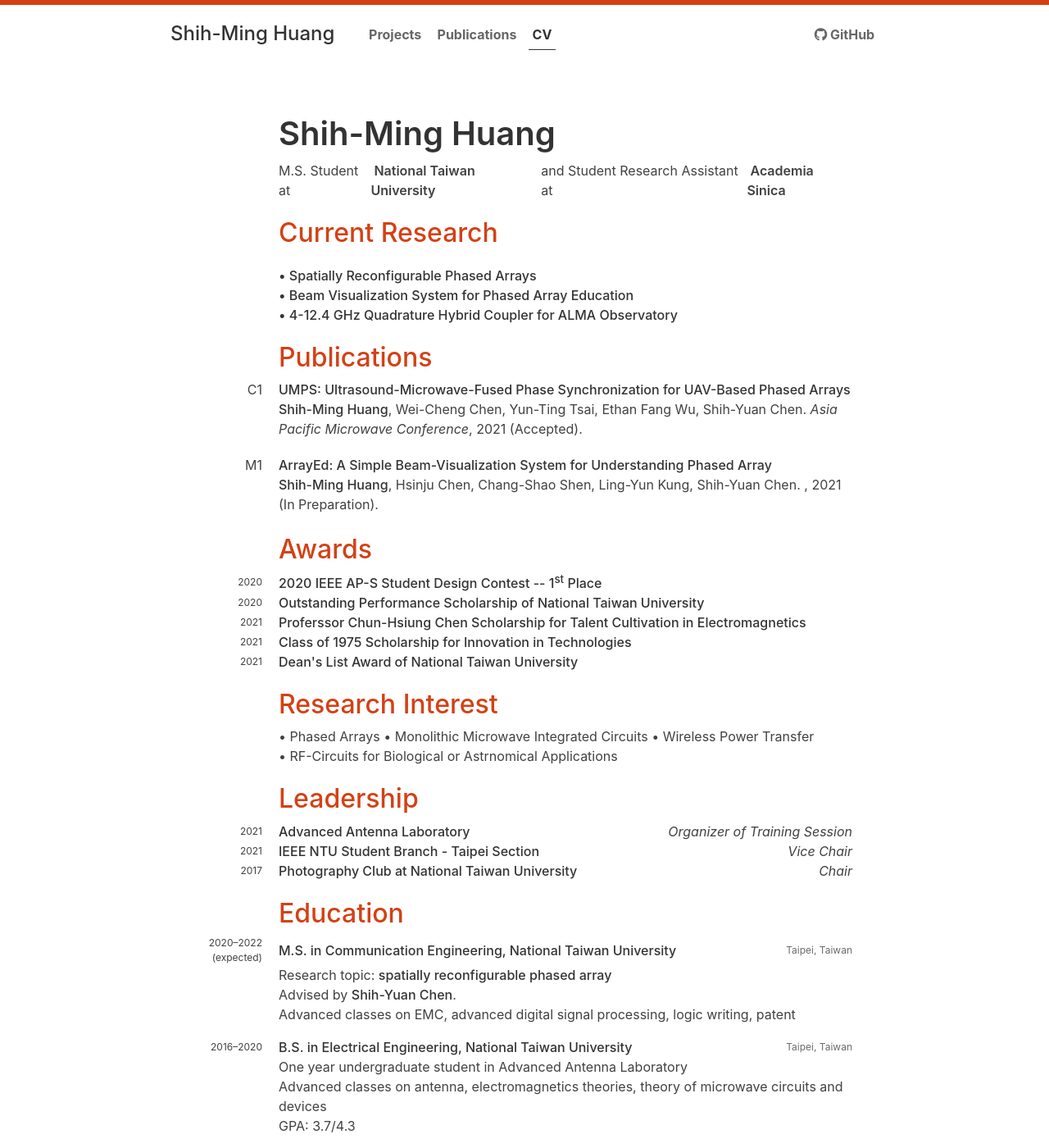
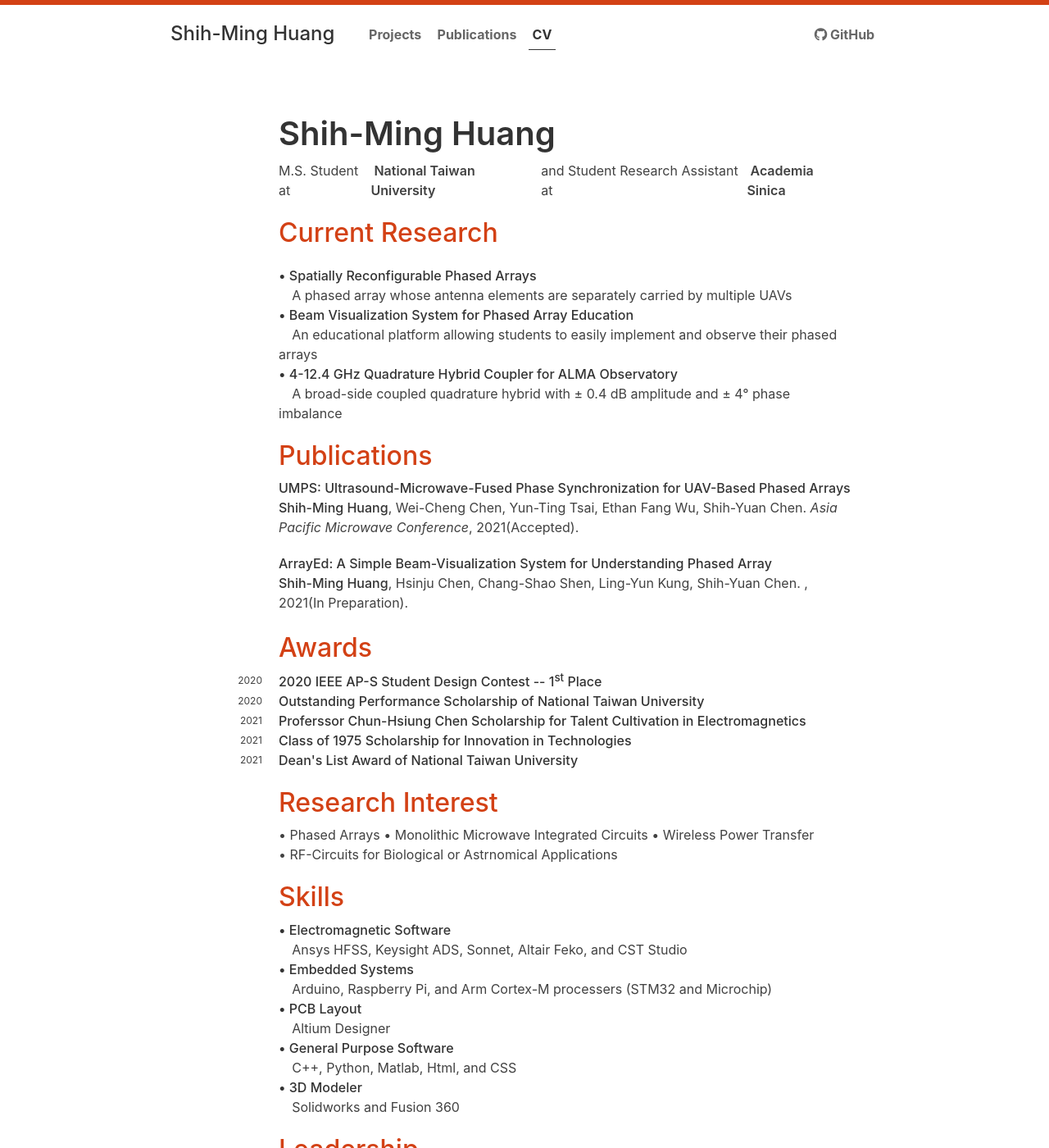
Before and after one commit to Shih-Ming/mypage, a Jekyll site: the page built from cv.html, in a window 1280 px wide and 1400 px high. Shown: the whole window at 82% size. Built offline with Jekyll 4.4.1, drawn with Linux system fonts in a browser that asks for light colours.

Commit message:
update CV

```diff
--- a/cv.html
+++ b/cv.html
@@ -18,8 +18,11 @@ title: CV
 
 <p>
 <h3>&#x2022 Spatially Reconfigurable Phased Arrays</h3>
+<div>&#x2800 A phased array whose antenna elements are separately carried by multiple UAVs </div>
 <h3>&#x2022 Beam Visualization System for Phased Array Education</h3>
+<div>&#x2800 An educational platform allowing students to easily implement and observe their phased arrays</div>
 <h3>&#x2022 4-12.4 GHz Quadrature Hybrid Coupler for ALMA Observatory</h3>
+<div>&#x2800 A broad-side coupled quadrature hybrid with &#xB1 0.4 dB amplitude and &#xB1 4&#x00B0 phase imbalance </div>
 </p>
 
 <h2>Publications</h2>
@@ -44,11 +47,11 @@ title: CV
     {% if pub.type[0] == type %}
       {% assign counter = counter | minus: 1 %}
       <article class="pub">
-        <div class="ref-container">{{ type | slice: 0 }}{{ counter }}</div>
+        <!-- <div class="ref-container">{{ type | slice: 0 }}{{ counter }}</div> -->
         <strong class="fill">{% if pub.pdf %}<a href="{{ pub.pdf }}">{{ pub.title }}</a>{% else %}{{ pub.title }}{%endif%}</strong>
         <div>
           {% for author in pub.authors %}{% include person person=author %}{% unless forloop.last %}, {% endunless %}{% endfor %}.
-          {% if pub.venue or pub.description %}<i>{% if pub.description %}{{ pub.description | markdownify | remove: '<p>' | remove: '</p>' }}{% endif %}{{ pub.venue }}</i>{% if pub.venue %},{% endif %} {% endif %}{{ pub.year }} ({{ pub.status }}).
+          {% if pub.venue or pub.description %}<i>{% if pub.description %}{{ pub.description | markdownify | remove: '<p>' | remove: '</p>' }}{% endif %}{{ pub.venue }}</i>{% if pub.venue %},{% endif %} {% endif %}{{ pub.year }}({{ pub.status }}).
 
           {% if pub.link or pub.pdf or pub.video or pub.blog or pub.slides or pub.doi %}
             <div class="extra-links">
@@ -112,6 +115,18 @@ title: CV
 &#x2022 RF-Circuits for Biological or Astrnomical Applications
 </p>
 
+<h2>Skills</h2>
+<h3>&#x2022 Electromagnetic Software</h3>
+<div>&#x2800 Ansys HFSS, Keysight ADS, Sonnet, Altair Feko, and CST Studio</div>
+<h3>&#x2022 Embedded Systems</h3>
+<div>&#x2800 Arduino, Raspberry Pi, and Arm Cortex-M processers (STM32 and Microchip)</div>
+<h3>&#x2022 PCB Layout</h3>
+<div>&#x2800 Altium Designer</div>
+<h3>&#x2022 General Purpose Software</h3>
+<div>&#x2800 C++, Python, Matlab, Html, and CSS</div>
+<h3>&#x2022 3D Modeler</h3>
+<div>&#x2800 Solidworks and Fusion 360</div>
+
 <h2>Leadership</h2>
 {% for act in site.data.activities %}
 <article>
```
